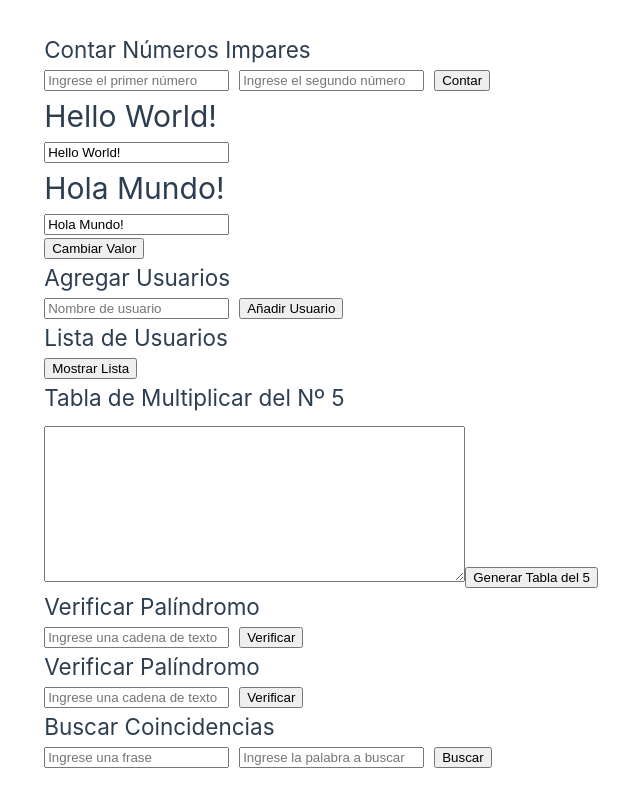
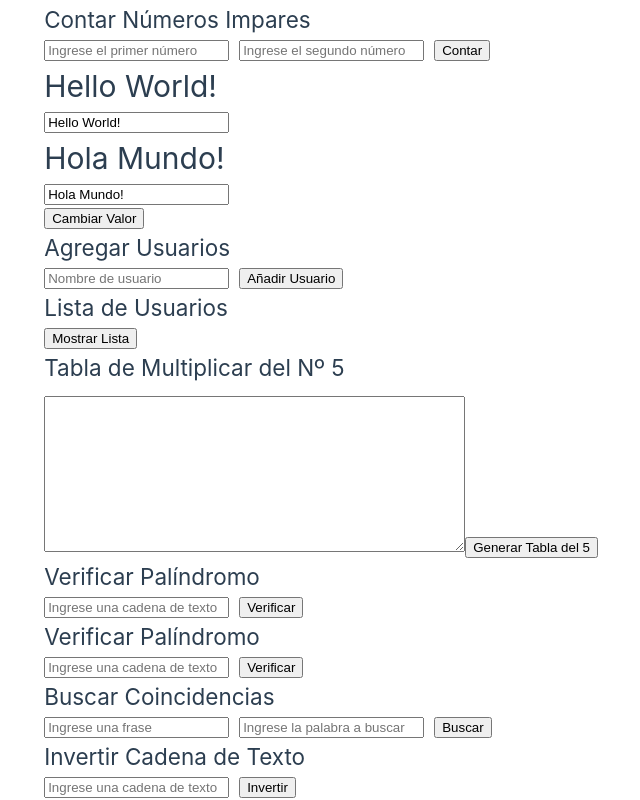
Before and after one commit to NEBULA1978/VUE3-COMPONENTES, a Vue app: page / in a window 1280 px wide. Shown: the whole page, without its empty margins (42-682 px from the left). Built offline with nearby package versions, Linux system fonts and the light colour scheme.

Commit message:
Añado componente invertir cadena de texto

```diff
--- a/src/App.vue
+++ b/src/App.vue
@@ -7,6 +7,7 @@
     <VerificadorPalindromo />
     <VerificadorPalindromo2 />
     <BuscarCoincidencia /> <!-- Corrección del nombre del componente -->
+    <CadenaInvertida  />
   </div>
 </template>
 
@@ -17,7 +18,8 @@
 import TablaMultiplicar from './components/TablaMultiplicar.vue';
 import VerificadorPalindromo from './components/VerificadorPalindromo.vue';
 import VerificadorPalindromo2 from './components/VerificadorPalindromo2.vue';
-import BuscarCoincidencia from './components/BuscarCoincidencia.vue'; // Corrección del nombre del import
+import BuscarCoincidencia from './components/BuscarCoincidencia.vue';
+import CadenaInvertida from './components/CadenaInvertida.vue'
 
 export default {
   components: {
@@ -27,7 +29,8 @@
     TablaMultiplicar,
     VerificadorPalindromo,
     VerificadorPalindromo2,
-    BuscarCoincidencia // Corrección del nombre del componente en el registro
+    BuscarCoincidencia,
+    CadenaInvertida
   }
 };
 </script>
--- /dev/null
+++ b/src/components/CadenaInvertida.vue
@@ -0,0 +1,38 @@
+<template>
+    <div>
+        <h2>Invertir Cadena de Texto</h2>
+        <input v-model="cadena" placeholder="Ingrese una cadena de texto">
+        <button @click="invertirCadena">Invertir</button>
+        <p v-if="cadenaInvertida !== ''">Cadena invertida: {{ cadenaInvertida }}</p>
+    </div>
+</template>
+
+<script>
+export default {
+    data() {
+        return {
+            cadena: '',
+            cadenaInvertida: ''
+        };
+    },
+    methods: {
+        invertirCadena() {
+            this.cadenaInvertida = this.invertir(this.cadena);
+        },
+        invertir(texto) {
+            let invertido = '';
+            for (let letra of texto) {
+                invertido = letra + invertido;
+            }
+            return invertido;
+        }
+    }
+};
+</script>
+
+<style>
+/* Estilos opcionales */
+input {
+    margin-right: 10px;
+}
+</style>
```
